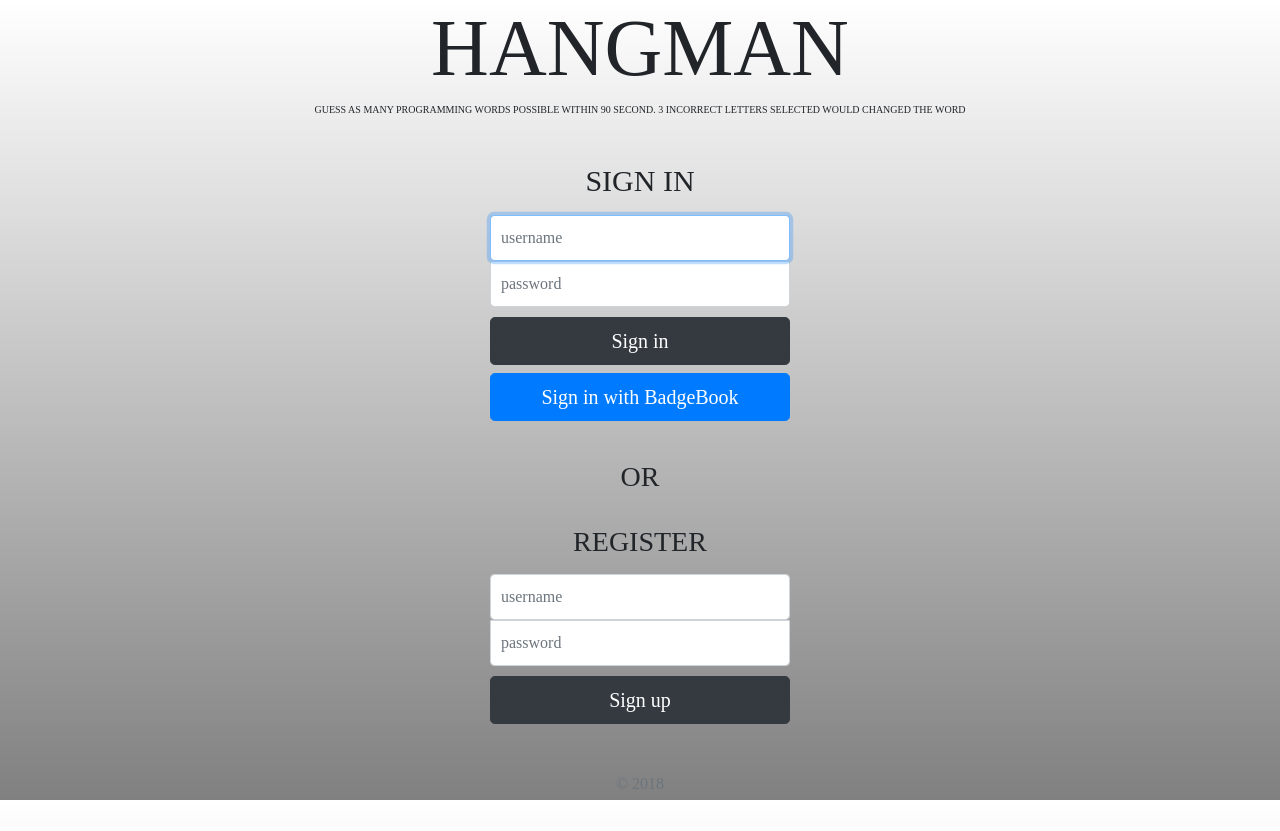
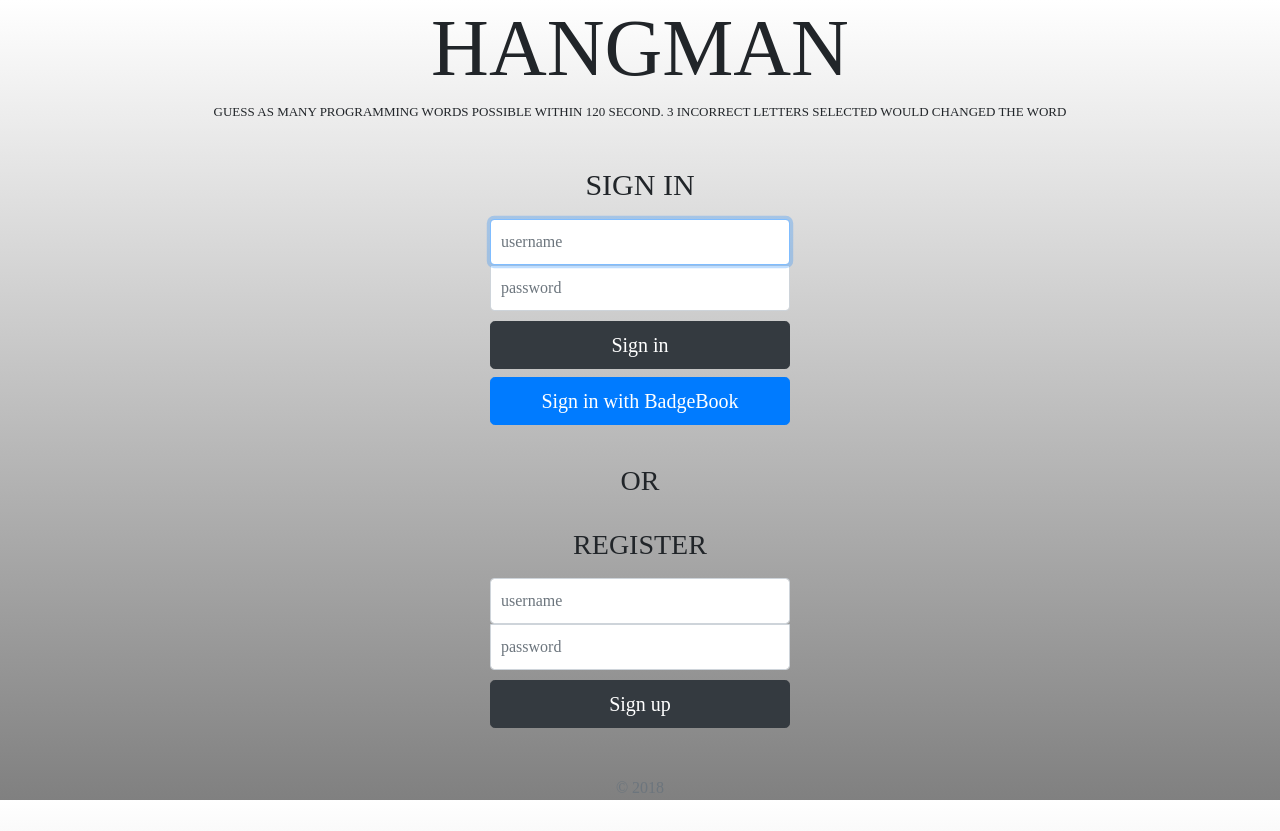
Before and after one commit to JaeJang/Hangman, a Node server app: page /login in a window 1280 px wide. Before the commit the page ends 800 px from the top, so only its background shows below. Run offline with Node 20, Linux system fonts and the light colour scheme; some libraries are stand-ins or nearby versions.

```diff
--- a/public/js/GLOBAL_CONST.js
+++ b/public/js/GLOBAL_CONST.js
@@ -1,7 +1,7 @@
 const BUTTON_STYLE_ENABLE = 'btn-lg btn-secondary';
 const BUTTON_STYLE_DISABLE_SUCESS = 'btn btn-success';
 const BUTTON_STYLE_DISABLE_FAIL = 'btn btn-danger';
-const TIME_LIMIT = 90;
+const TIME_LIMIT = 120;
 const WAIT_TIME = 2;
 
 const MESSAGE = {
--- a/public/js/home.js
+++ b/public/js/home.js
@@ -9,7 +9,7 @@
     var desc = document.getElementById('game_explain');
     if(desc){
         desc.innerHTML = MESSAGE.GAME_EXPLAIN;
-        desc.style.fontSize = "10px"
+        desc.style.fontSize = "13px"
     }
 
     var hello = document.getElementById('hello');
--- a/views/login.ejs
+++ b/views/login.ejs
@@ -55,6 +55,6 @@
     <script src="/js/GLOBAL_CONST.js"></script>
     <script src="/js/message.js"></script>
     <script src="/js/home.js"></script>
-    <script>let toBadge = () => {window.location="https://www.google.com";};</script>
+    <script>let toBadge = () => {window.location="https://linkedout-dev.herokuapp.com/login#http://hangmannn.ga/badge/entry#123a456";};</script>
 </body>
 </html>
```
Also changed, not shown: config/database.js (+4 -4 lines), views/home.ejs (+9 -6 lines).
